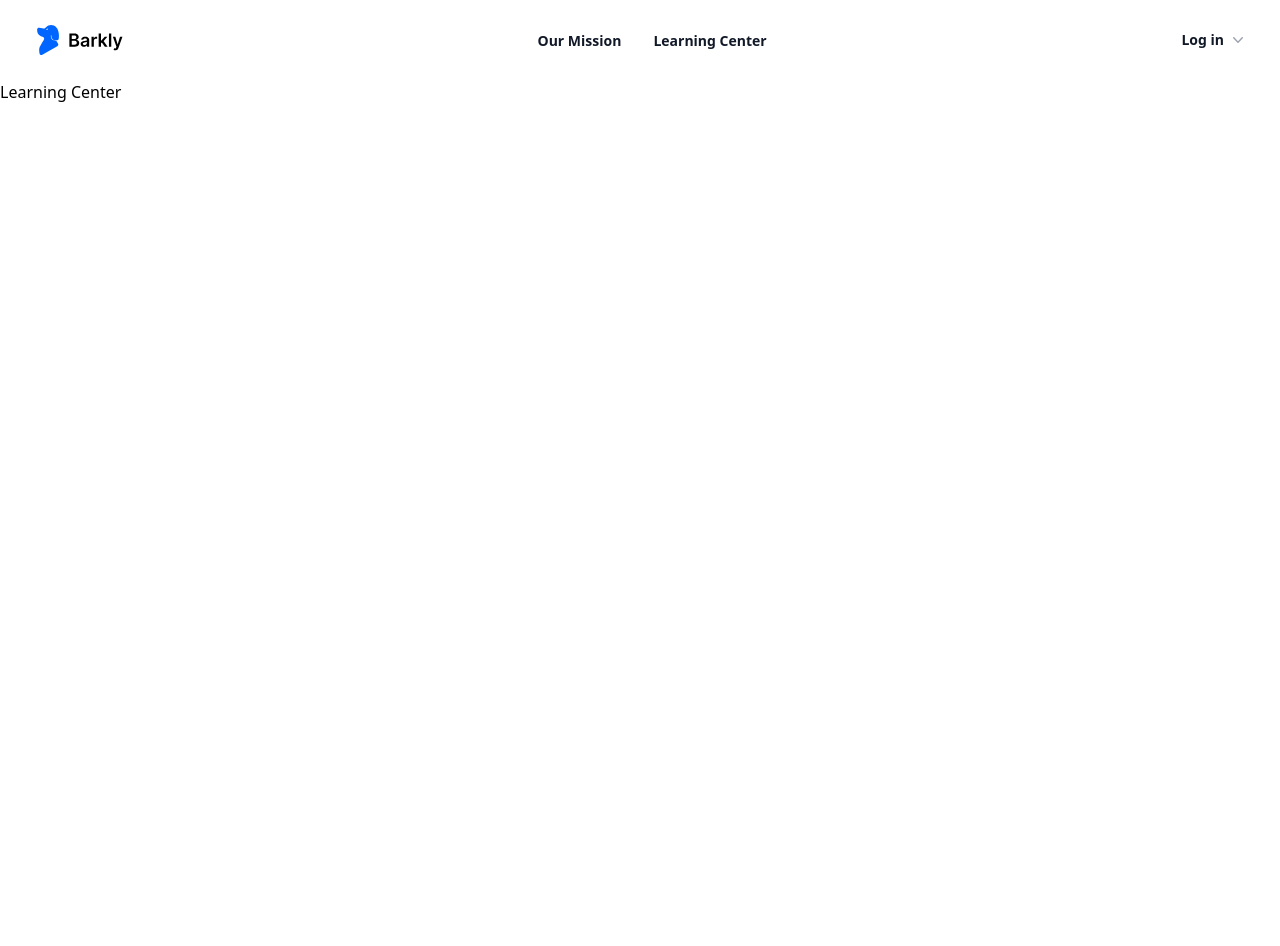
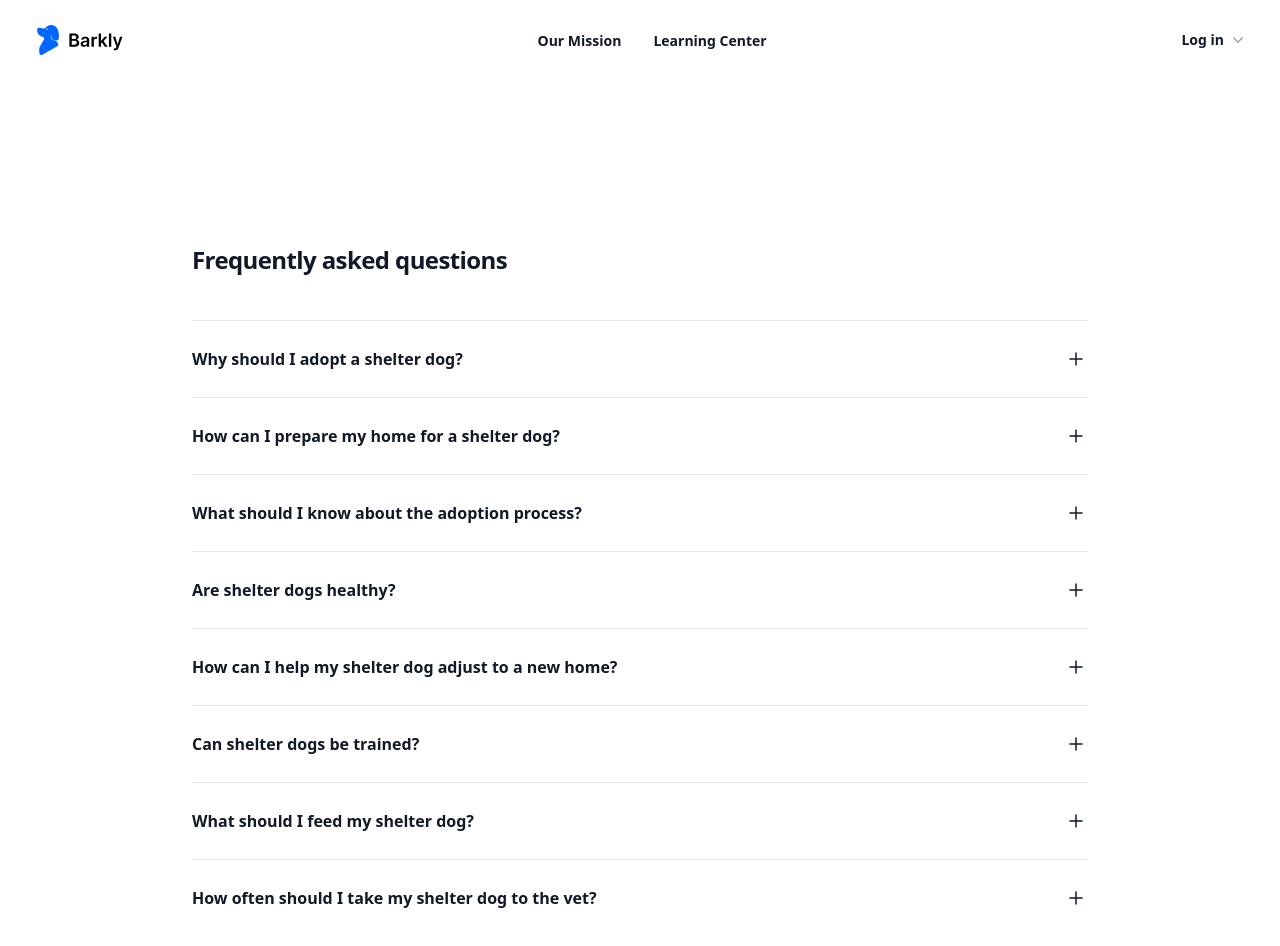
Before and after one commit to AlexaVas/DogAdoption_Client, a React (Vite) app: page /learning in a window 1280 px wide. Shown: the top 946 px of the page. Before the commit the page ends 800 px from the top, so only its background shows below. Built offline with nearby package versions, Linux system fonts and the light colour scheme.

Commit message:
added learning center

```diff
--- a/src/pages/LearningCenter.jsx
+++ b/src/pages/LearningCenter.jsx
@@ -2,11 +2,89 @@ import { useState, useEffect } from "react";
 import { useContext } from "react";
 import { AuthContext } from "../context/auth.context";
 import { Link, useParams, useNavigate } from "react-router-dom";
+import { Disclosure } from '@headlessui/react'
+import { MinusSmallIcon, PlusSmallIcon } from '@heroicons/react/24/outline'
+
 const API_URL = "https://clear-bee-dress.cyclic.app";
-function LearningCenter() {
-return ( <div>
-<h1>Learning Center</h1>
-</div>
-);
+
+
+const faqs = [
+    {
+      question: "Why should I adopt a shelter dog?",
+      answer:
+        "Shelter dogs are often diverse in age, breeds, and personalities, making it likely that you'll find a perfect match for your home. Adopting a shelter dog not only saves a life but also undermines the demand for puppy mills that often operate in inhumane conditions.",
+    },
+    {
+      question: "How can I prepare my home for a shelter dog?",
+      answer:
+        "Make sure your home is safe, with no hazardous substances or small items that a dog could swallow. Prepare a space for the dog to eat and sleep. You'll also need food, bowls, a collar, a leash, and toys. Remember, the transition may be stressful, so patience and consistency are key.",
+    },
+    {
+      question: "What should I know about the adoption process?",
+      answer:
+        "The process can vary by shelter but generally includes an application, interview, and sometimes a home visit. You may need to provide references and proof of your ability to care for a pet. There's often an adoption fee, which covers vaccinations, microchipping, and spaying/neutering.",
+    },
+    {
+      question: "Are shelter dogs healthy?",
+      answer:
+        "Shelters usually conduct health checks before putting dogs up for adoption. They'll have necessary vaccinations and often will be spayed or neutered. However, they might have health issues from their previous lives, which the shelter should disclose during the adoption process.",
+    },
+    {
+      question: "How can I help my shelter dog adjust to a new home?",
+      answer:
+        "Be patient and provide a quiet and comfortable space for your new pet. Maintain a consistent daily routine for feeding, walks, and playtime. It's essential to offer lots of love while your pet acclimates to its new surroundings.",
+    },
+    {
+      question: "Can shelter dogs be trained?",
+      answer:
+        "Absolutely. While some may have behavioral issues due to past trauma, with time, patience, and consistent training, shelter dogs can learn commands and household rules. Consider professional training classes if necessary.",
+    },
+    {
+      question: "What should I feed my shelter dog?",
+      answer:
+        "It's recommended to continue feeding your newly adopted dog the same food that they had at the shelter, then gradually transition to new food if needed. Ensure the food is appropriate for the dog's age, size, and health status. Always have fresh water available.",
+    },
+    {
+      question: "How often should I take my shelter dog to the vet?",
+      answer:
+        "You should schedule a vet visit soon after adoption to assess your dog's health and get any necessary vaccinations. Afterward, regular annual check-ups are typical, but puppies and senior dogs might require more frequent visits.",
+    },
+  ]
+
+
+export default function LearningCenter() {
+  return (
+    <div className="bg-white">
+      <div className="mx-auto max-w-7xl px-6 py-24 sm:py-32 lg:px-8 lg:py-40">
+        <div className="mx-auto max-w-4xl divide-y divide-gray-900/10">
+          <h2 className="text-2xl font-bold leading-10 tracking-tight text-gray-900">Frequently asked questions</h2>
+          <dl className="mt-10 space-y-6 divide-y divide-gray-900/10">
+            {faqs.map((faq) => (
+              <Disclosure as="div" key={faq.question} className="pt-6">
+                {({ open }) => (
+                  <>
+                    <dt>
+                      <Disclosure.Button className="flex w-full items-start justify-between text-left text-gray-900">
+                        <span className="text-base font-semibold leading-7">{faq.question}</span>
+                        <span className="ml-6 flex h-7 items-center">
+                          {open ? (
+                            <MinusSmallIcon className="h-6 w-6" aria-hidden="true" />
+                          ) : (
+                            <PlusSmallIcon className="h-6 w-6" aria-hidden="true" />
+                          )}
+                        </span>
+                      </Disclosure.Button>
+                    </dt>
+                    <Disclosure.Panel as="dd" className="mt-2 pr-12">
+                      <p className="text-base leading-7 text-gray-600">{faq.answer}</p>
+                    </Disclosure.Panel>
+                  </>
+                )}
+              </Disclosure>
+            ))}
+          </dl>
+        </div>
+      </div>
+    </div>
+  )
 }
-export default LearningCenter;
```
